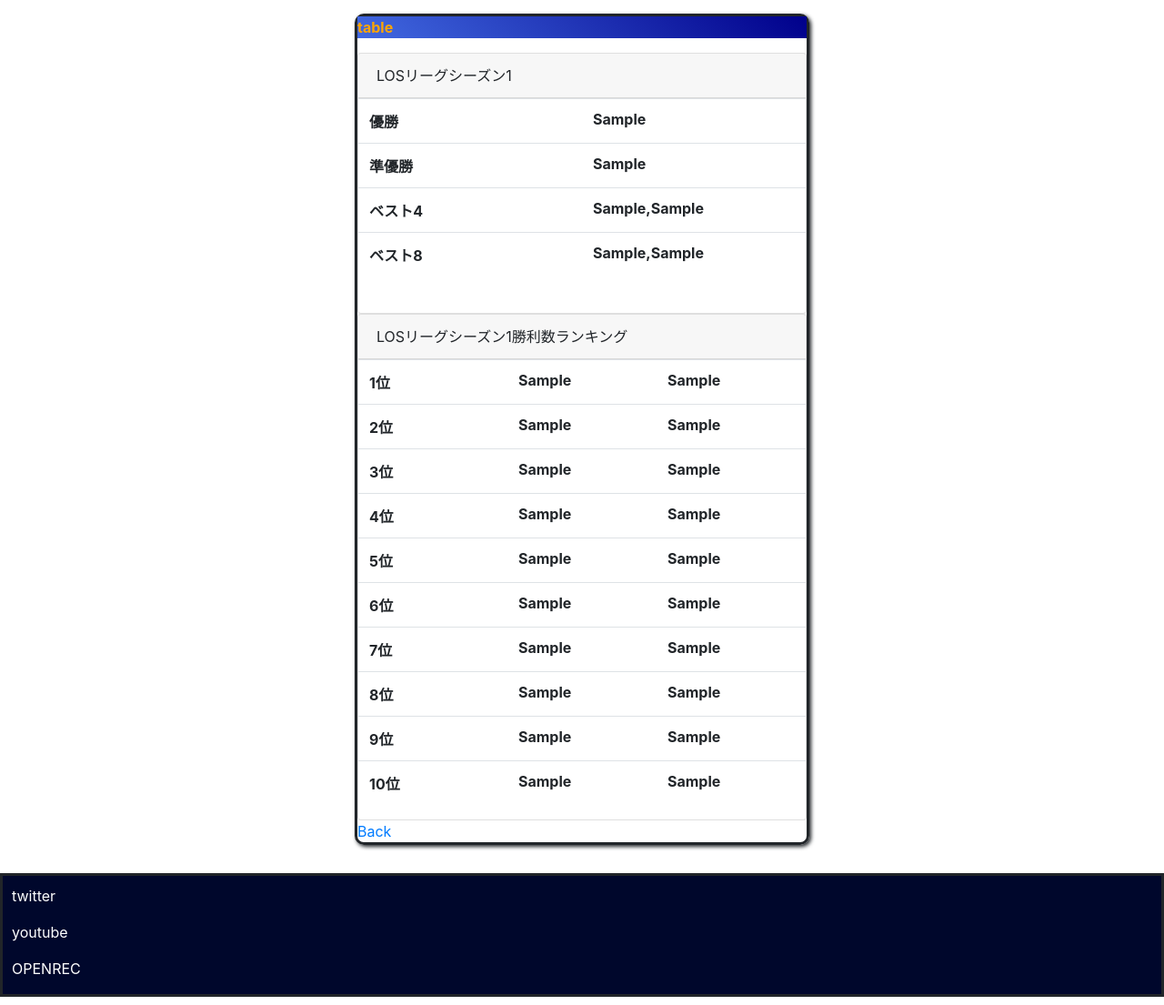
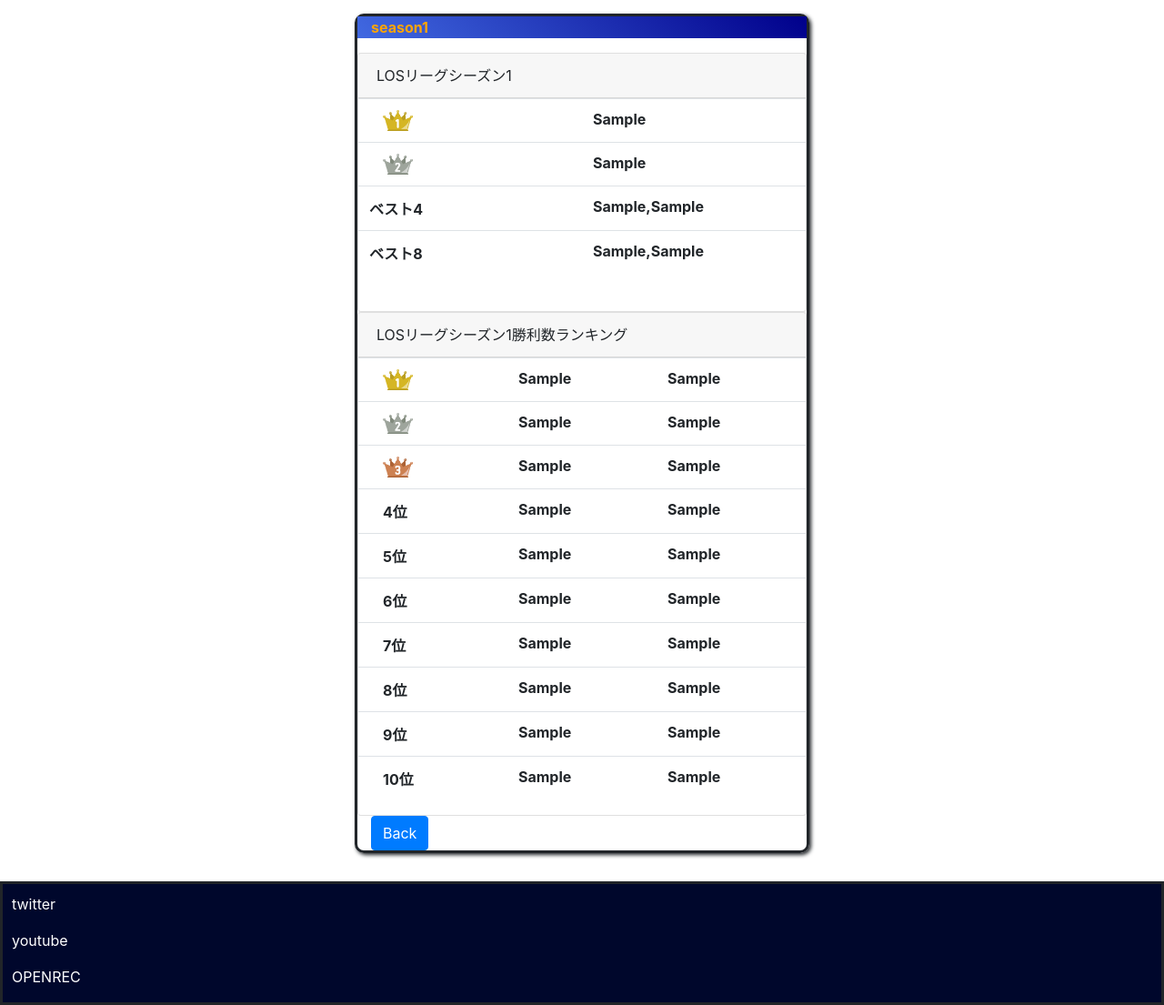
Before and after one commit to NamelessOgya/Losleague2, a Django app: page /attendance/past in a window 1280 px wide. Shown: the part 56-1161 px from the top of the page at 91% size. Run offline with Django 3.2, Linux system fonts and the light colour scheme; tables that the repository leaves empty hold one stand-in row (values such as "Sample post"); lists and menus that the app fills with data are empty; parts of the project's set-up code (start-up, migrations or seed data) failed here and were passed over; some libraries are stand-ins or nearby versions.

Commit message:
add crown for three

```diff
--- a/attendance/templates/attendance/past.html
+++ b/attendance/templates/attendance/past.html
@@ -3,22 +3,21 @@
 {% load static %}
     {% block content %}
 
-
+{% for key, value in dict.items %}
             <div class="container">
                 <div class = "panel panel-default box">
                     <div class = "panel-heading tytlebox">
-                        <p>table</p>
+                        <div class="container"><p>season{{key}}</p></div>
                     </div>
                     <div class = "contentbox">
-                        {% for key, value in dict.items %}
                                  <div class="card">
                                  <div class="card-header">LOSリーグシーズン{{key}}</div>
                                     <table class = "table">
                                         <tr>
-                                            <th>優勝</th><th>{{ value.team1 }}</th>
+                                            <th><div class = "container"><img class = "icon" src = {% static "first.png" %} ></div></th><th>{{ value.team1 }}</th>
                                         </tr>
                                         <tr>
-                                            <th>準優勝</th><th>{{ value.team2 }}</th>
+                                            <th><div class = "container"><img class = "icon" src = {% static "second.png" %} ></div></th><th>{{ value.team2 }}</th>
                                         </tr>
                                         <tr>
                                             <th>ベスト4</th><th>{{ value.team3 }},{{value.team4}}</th>
@@ -32,34 +31,34 @@
                                     <div class="card-header">LOSリーグシーズン{{key}}勝利数ランキング</div>
                                         <table class = "table">
                                             <tr>
-                                                <th>1位</th><th>{{ value.player1 }}</th><th>{{ value.r1 }}</th>
+                                                <th><div class = "container"><img class = "icon" src = {% static "first.png" %} ></div></th><th>{{ value.player1 }}</th><th>{{ value.r1 }}</th>
                                             </tr>
                                             <tr>
-                                                <th>2位</th><th>{{ value.player2 }}</th><th>{{ value.r2 }}</th>
+                                                <th><div class = "container"><img class = "icon" src = {% static "second.png" %} ></div></th><th>{{ value.player2 }}</th><th>{{ value.r2 }}</th>
                                             </tr>
                                             <tr>
-                                                <th>3位</th><th>{{ value.player3 }}</th><th>{{ value.r3 }}</th>
+                                                <th><div class = "container"><img class = "icon" src = {% static "third.png" %} ></div></th><th>{{ value.player3 }}</th><th>{{ value.r3 }}</th>
                                             </tr>
                                             <tr>
-                                                <th>4位</th><th>{{ value.player4 }}</th><th>{{ value.r4 }}</th>
+                                                <th><div class = "container">4位</div></th><th>{{ value.player4 }}</th><th>{{ value.r4 }}</th>
                                             </tr>
                                             <tr>
-                                                <th>5位</th><th>{{ value.player5 }}</th><th>{{ value.r5 }}</th>
+                                                <th><div class = "container">5位</div></th><th>{{ value.player5 }}</th><th>{{ value.r5 }}</th>
                                             </tr>
                                             <tr>
-                                                <th>6位</th><th>{{ value.player6 }}</th><th>{{ value.r6 }}</th>
+                                                <th><div class = "container">6位</div></th><th>{{ value.player6 }}</th><th>{{ value.r6 }}</th>
                                             </tr>
                                             <tr>
-                                                <th>7位</th><th>{{ value.player7 }}</th><th>{{ value.r7 }}</th>
+                                                <th><div class = "container">7位</div></th><th>{{ value.player7 }}</th><th>{{ value.r7 }}</th>
                                             </tr>
                                             <tr>
-                                                <th>8位</th><th>{{ value.player8 }}</th><th>{{ value.r8 }}</th>
+                                                <th><div class = "container">8位</div></th><th>{{ value.player8 }}</th><th>{{ value.r8 }}</th>
                                             </tr>
                                             <tr>
-                                                <th>9位</th><th>{{ value.player9 }}</th><th>{{ value.r9 }}</th>
+                                                <th><div class = "container">9位</div></th><th>{{ value.player9 }}</th><th>{{ value.r9 }}</th>
                                             </tr>
                                             <tr>
-                                                <th>10位</th><th>{{ value.player10 }}</th><th>{{ value.r10 }}</th>
+                                                <th><div class = "container">10位</div></th><th>{{ value.player10 }}</th><th>{{ value.r10 }}</th>
                                             </tr>
 
 
@@ -77,7 +76,7 @@
 
                         {% endfor %}
 
-                            <a href = '/'>Back</a>
+                        <div class = "container"><button type = "button" class = "btn btn-primary" href = '/'>Back</button></div>
 
                     </div>
 
--- a/static/home.css
+++ b/static/home.css
@@ -148,3 +148,10 @@ table {
     border-bottom-style:groove;
     border-right-style:groove;
 }
+.iconzone{
+    padding:0
+}
+.icon{
+    height: 23px;
+    width: 33px;
+}
```
Also changed, not shown: templates/home.html (+22 -0 lines), static/first.png (added), static/second.png (added), static/third.png (added).
